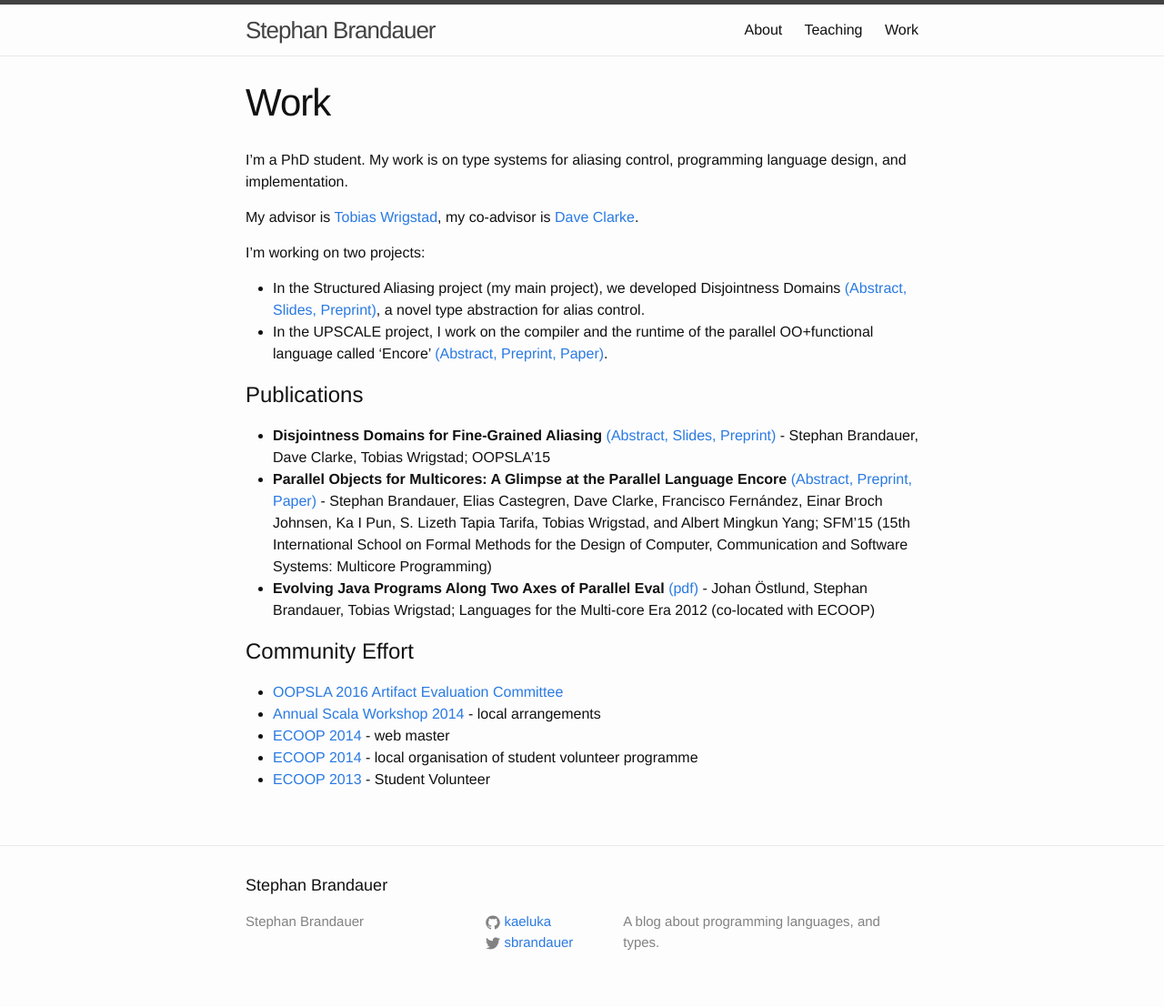
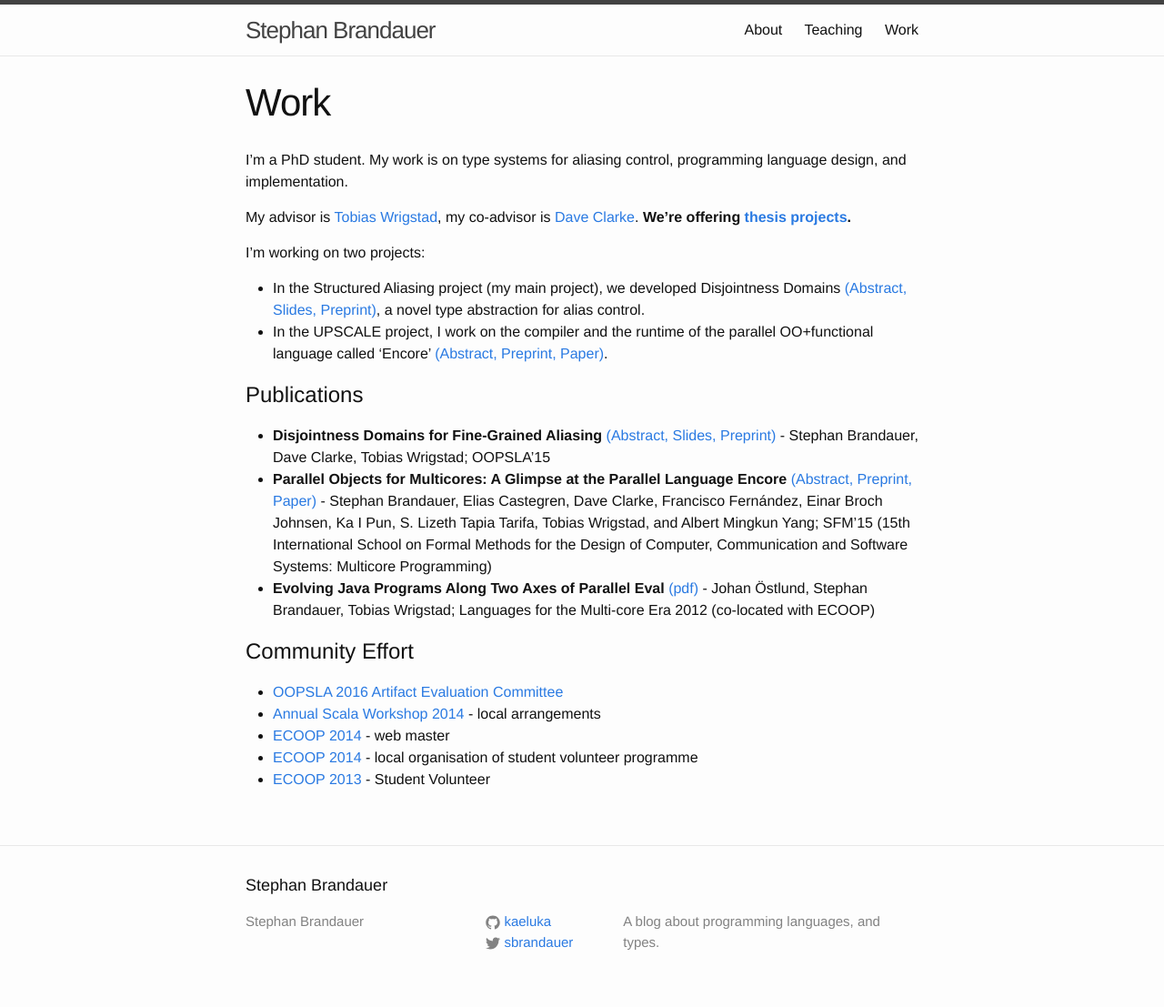
Before and after one commit to kaeluka/kaeluka.github.io, a Jekyll site: the page built from work.md, in a window 1280 px wide. Shown: the whole page at 91% size. Built offline with Jekyll 4.4.1, drawn with Linux system fonts in a browser that asks for light colours.

Commit message:
link to thesis projects page

```diff
--- a/work.md
+++ b/work.md
@@ -9,8 +9,9 @@
 
 My advisor is <a href="http://www.it.uu.se/katalog/writo649"
 target="_blank">Tobias Wrigstad</a>, my co-advisor is <a
-href="http://www.it.uu.se/katalog/davcl820" target="_blank">Dave
-Clarke</a>.
+href="http://www.it.uu.se/katalog/davcl820" target="_blank">Dave Clarke</a>.
+**We're offering <a href="http://www.it.uu.se/research/group/languages/exjobb"
+target="_blank">thesis projects</a>.**
 
 I'm working on two projects:
 
```
